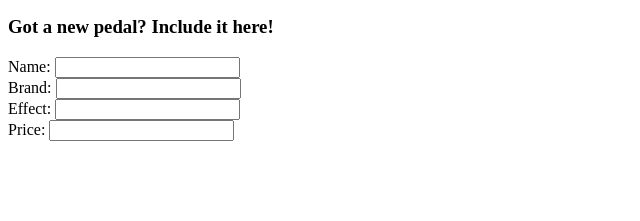
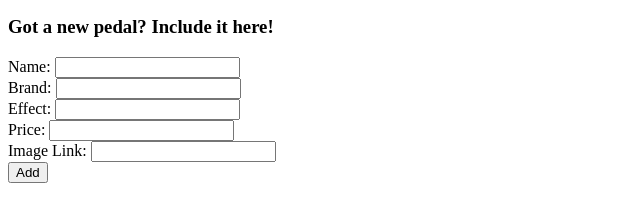
Before and after one commit to Carlj0666/stomp_switch_frontend, a plain HTML site: page index.html in a window 1280 px wide. Shown: the part 91-312 px from the top of the page, without its empty margins (0-640 px from the left). Drawn offline with Linux system fonts and the light colour scheme; no server answers.

Commit message:
continuing work on html

```diff
--- a/index.html
+++ b/index.html
@@ -23,8 +23,10 @@
           <input type="text" name="effect" id="effect"><br>
           <label for="price">Price:</label>
           <input type="number" name="price" id="price"><br>
-
-
+          <label for="image-link">Image Link:</label>
+          <input type="text" name="price" id="image_link"><br>
+          <input type="submit" value="Add">
+        </form>
         <script src="index.js" type="text/javascript"></script>
     </body>
 
```
Also changed, not shown: 1 other file.
